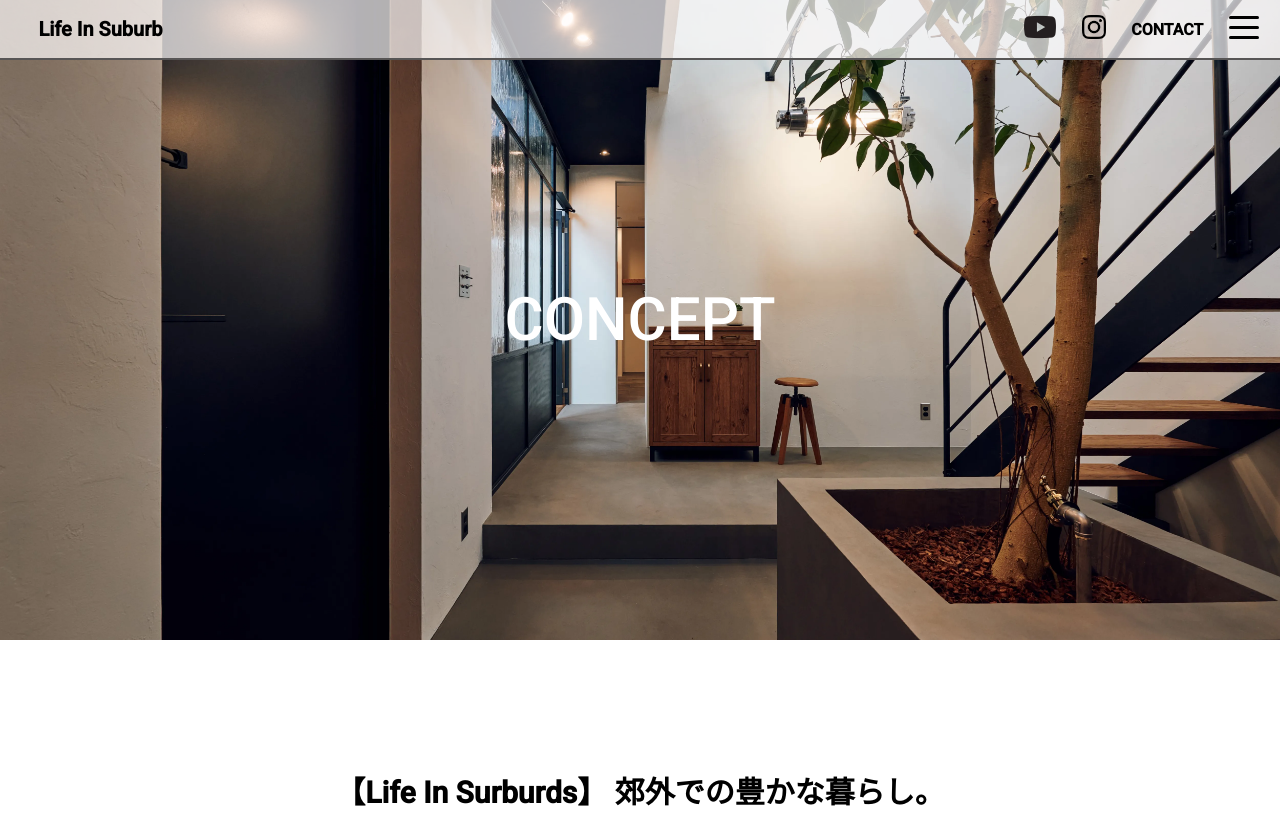
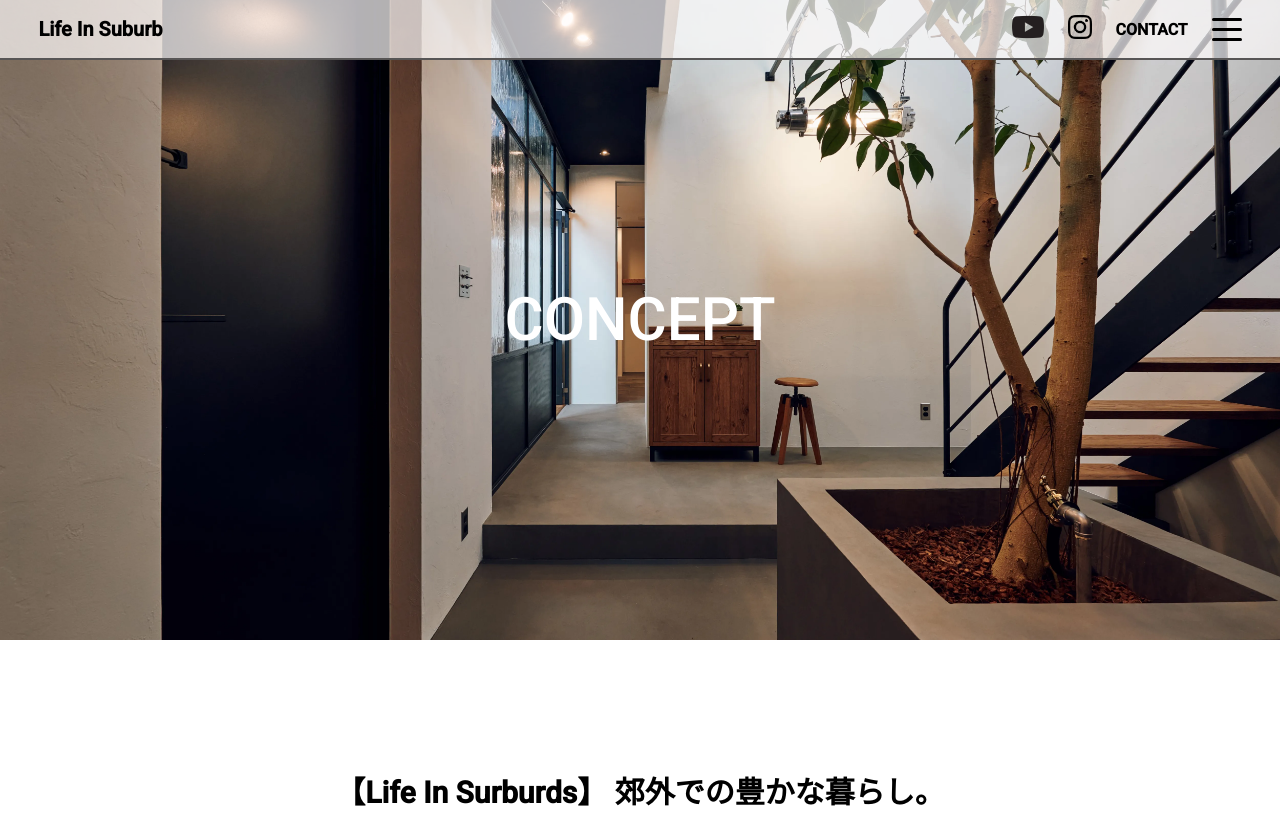
Before and after one commit to hiiragi-moon/life-in-suburb, an Astro site: page /concept in a window 1280 px wide. Shown: the top 815 px of the page. Built offline with nearby package versions, Linux system fonts and the light colour scheme; Astro itself is replaced by a stand-in of ours.

Commit message:
今日は終わり

```diff
--- a/src/components/Header-Index.astro
+++ b/src/components/Header-Index.astro
@@ -4,13 +4,15 @@
 
 <!-- Header -->
 <header class="page-header index-fadein">
-	<h1><a href="/index.html">Life In Suburb</a></h1>
-
-	<ul class="header_items_list">
+	<div>
+		<h1 class="header_items"><a href="/index.html">Life In Suburb</a></h1>
+	</div>
+	<div>
+		<ul class="items_list">
 			<li>
 				<a href="https://www.youtube.com/">
 					<img
-					class="header_items youtube"
+						class="youtube"
 						src="images/icons/youtube.png"
 						alt="youtube"
 					/>
@@ -21,13 +23,15 @@
 					href="https://www.instagram.com/_shinmura_?igsh=enFoZ3FzNG9zYXhq"
 				>
 					<img
-					class="header_items instagram"
+						class="instagram"
 						src="/images/icons/instagram.png"
 						alt="instagram"
 					/>
 				</a>
 			</li>
-		<li><a href="contact" class="header_items">CONTACT</a></li>
+			<li>
+				<a href="contact" class="header_items">CONTACT</a>
+			</li>
 			<li>
 				<div class="btn-trigger" id="btn07">
 					<span></span>
@@ -36,6 +40,7 @@
 				</div>
 			</li>
 		</ul>
+	</div>
 </header>
 
 <div class="menu-panel">
@@ -58,35 +63,51 @@
 		position: fixed;
 		height: 60px;
 		width: 100%;
+		padding: 10px 3%; /* 上下10px、左右5%の余白 */
 		background: rgba(255, 253, 253, 0.7);
 		display: flex;
 		justify-content: space-between;
 		align-items: center;
 		z-index: 1000;
 		border-bottom: 2px solid #575555;
+		box-sizing: border-box;
 	}
 
-	.page-header h1 {
-		margin-left: 3%;
+	.header_items {
+		box-sizing: border-box;
+		margin: 0; /* 不要な余白をリセット */
 	}
 
-	.header_items_list {
+	.items_list {
 		box-sizing: border-box;
 		display: flex;
 		align-items: center;
 		list-style: none;
-		width: 20%;
+		gap: 1rem;
 	}
-	.header_items_list li {
-		margin-right: 10%;
+
+	.items_list li {
+		display: flex;
+		align-items: center;
 	}
 
 	.youtube {
 		width: 2rem;
+		margin-right: 0.5rem; /* Instagramアイコンとの間に余白 */
 	}
 
 	.instagram {
 		width: 1.5rem;
+		margin-right: 0.5rem; /* CONTACTリンクとの間に余白 */
+	}
+
+	.btn-trigger {
+		cursor: pointer;
+		margin-left: 0.5rem; /* リストの最後に少し余白を追加 */
+	}
+
+	.menu-panel ul {
+		list-style: none;
 	}
 
 	/* Menu Panel */
@@ -101,7 +122,6 @@
 		transform: translateY(-150%);
 		transition: transform 0.5s ease-in-out;
 	}
-
 	.menu-panel ul {
 		padding: 0;
 		margin: 0;
@@ -136,7 +156,6 @@
 	.btn-trigger span:nth-of-type(3) {
 		bottom: 10px;
 	}
-
 	#btn07 span:nth-of-type(1) {
 		-webkit-animation: btn07-bar01 0.5s forwards;
 		animation: btn07-bar01 0.5s forwards;
@@ -248,12 +267,10 @@
 			transform: translateY(-10px) rotate(-45deg);
 		}
 	}
-
 	.menu-panel li {
 		opacity: 1;
 		transition: 0.5s ease-in-out;
 	}
-
 	.menu-panel a {
 		text-decoration: none; /* デフォルトのアンダーラインを削除 */
 		display: block;
@@ -261,7 +278,6 @@
 		position: relative; /* 擬似要素を制御するために相対位置を設定 */
 		border-bottom: 1.5px solid rgba(255, 253, 253, 0); /* 初期状態で透明 */
 	}
-
 	.menu-panel a::after {
 		content: "";
 		position: absolute;
@@ -274,7 +290,6 @@
 		transform-origin: left; /* 左端からアニメーション開始 */
 		transition: transform 0.7s ease;
 	}
-
 	.menu-panel a:hover::after {
 		transform: scaleX(1); /* 横幅を100%に拡大 */
 		background-color: #000000; /* アンダーラインの色 */
--- a/src/components/Header.astro
+++ b/src/components/Header.astro
@@ -1,17 +1,15 @@
----
-
----
-
 <!-- Header -->
-<header class="page-header index-fadein">
-	<h1><a href="/index.html">Life In Suburb</a></h1>
-
-	<ul class="header_items_list">
+<header class="page-header">
+	<div>
+		<h1 class="header_items"><a href="/index.html">Life In Suburb</a></h1>
+	</div>
+	<div>
+		<ul class="items_list">
 			<li>
 				<a href="https://www.youtube.com/">
 					<img
-					class="header_items youtube"
-					src="/images/icons/youtube.png"
+						class="youtube"
+						src="images/icons/youtube.png"
 						alt="youtube"
 					/>
 				</a>
@@ -21,13 +19,15 @@
 					href="https://www.instagram.com/_shinmura_?igsh=enFoZ3FzNG9zYXhq"
 				>
 					<img
-					class="header_items instagram"
+						class="instagram"
 						src="/images/icons/instagram.png"
 						alt="instagram"
 					/>
 				</a>
 			</li>
-		<li><a href="contact" class="header_items">CONTACT</a></li>
+			<li>
+				<a href="contact" class="header_items">CONTACT</a>
+			</li>
 			<li>
 				<div class="btn-trigger" id="btn07">
 					<span></span>
@@ -36,6 +36,7 @@
 				</div>
 			</li>
 		</ul>
+	</div>
 </header>
 
 <div class="menu-panel">
@@ -58,35 +59,51 @@
 		position: fixed;
 		height: 60px;
 		width: 100%;
+		padding: 10px 3%; /* 上下10px、左右5%の余白 */
 		background: rgba(255, 253, 253, 0.7);
 		display: flex;
 		justify-content: space-between;
 		align-items: center;
 		z-index: 1000;
 		border-bottom: 2px solid #575555;
+		box-sizing: border-box;
 	}
 
-	.page-header h1 {
-		margin-left: 3%;
+	.header_items {
+		box-sizing: border-box;
+		margin: 0; /* 不要な余白をリセット */
 	}
 
-	.header_items_list {
+	.items_list {
 		box-sizing: border-box;
 		display: flex;
 		align-items: center;
 		list-style: none;
-		width: 20%;
+		gap: 1rem;
 	}
-	.header_items_list li {
-		margin-right: 10%;
+
+	.items_list li {
+		display: flex;
+		align-items: center;
 	}
 
 	.youtube {
 		width: 2rem;
+		margin-right: 0.5rem; /* Instagramアイコンとの間に余白 */
 	}
 
 	.instagram {
 		width: 1.5rem;
+		margin-right: 0.5rem; /* CONTACTリンクとの間に余白 */
+	}
+
+	.btn-trigger {
+		cursor: pointer;
+		margin-left: 0.5rem; /* リストの最後に少し余白を追加 */
+	}
+
+	.menu-panel ul {
+		list-style: none;
 	}
 
 	/* Menu Panel */
@@ -101,7 +118,6 @@
 		transform: translateY(-150%);
 		transition: transform 0.5s ease-in-out;
 	}
-
 	.menu-panel ul {
 		padding: 0;
 		margin: 0;
@@ -136,7 +152,6 @@
 	.btn-trigger span:nth-of-type(3) {
 		bottom: 10px;
 	}
-
 	#btn07 span:nth-of-type(1) {
 		-webkit-animation: btn07-bar01 0.5s forwards;
 		animation: btn07-bar01 0.5s forwards;
@@ -248,12 +263,10 @@
 			transform: translateY(-10px) rotate(-45deg);
 		}
 	}
-
 	.menu-panel li {
 		opacity: 1;
 		transition: 0.5s ease-in-out;
 	}
-
 	.menu-panel a {
 		text-decoration: none; /* デフォルトのアンダーラインを削除 */
 		display: block;
@@ -261,7 +274,6 @@
 		position: relative; /* 擬似要素を制御するために相対位置を設定 */
 		border-bottom: 1.5px solid rgba(255, 253, 253, 0); /* 初期状態で透明 */
 	}
-
 	.menu-panel a::after {
 		content: "";
 		position: absolute;
@@ -274,7 +286,6 @@
 		transform-origin: left; /* 左端からアニメーション開始 */
 		transition: transform 0.7s ease;
 	}
-
 	.menu-panel a:hover::after {
 		transform: scaleX(1); /* 横幅を100%に拡大 */
 		background-color: #000000; /* アンダーラインの色 */
--- a/src/pages/concept.astro
+++ b/src/pages/concept.astro
@@ -111,8 +111,9 @@ import BaseLayout from "../layouts/BaseLayout.astro";
                 </div>
             </div>
         </div>
+    </div>
     <hr />
-    </div>
+</BaseLayout>
 
 <style>
     .concept_title {
@@ -165,4 +166,3 @@ import BaseLayout from "../layouts/BaseLayout.astro";
 </style>
 
 <script src="/js/fadein.js" defer></script>
-</BaseLayout>
--- a/src/pages/index.astro
+++ b/src/pages/index.astro
@@ -184,7 +184,7 @@ export const images = [
 			-webkit-transform: translate(-50%, -50%);
 			transform: translate(-50%, -50%);
 			position: absolute;
-			font-size: 70px;
+			font-size: 60px;
 			font-weight: 400;
 			color: #fffffff7;
 			opacity: 0;
```
Lines whose indentation alone changed are shown as unchanged.
